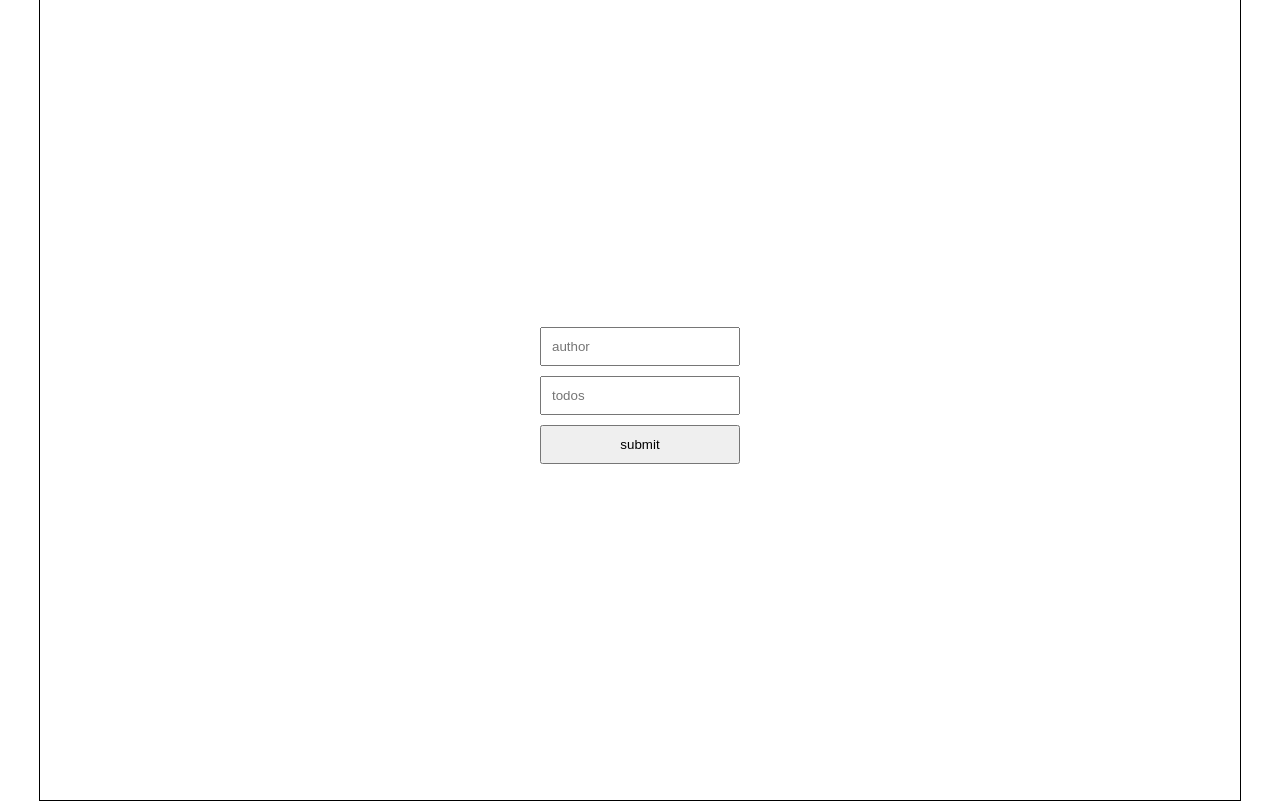
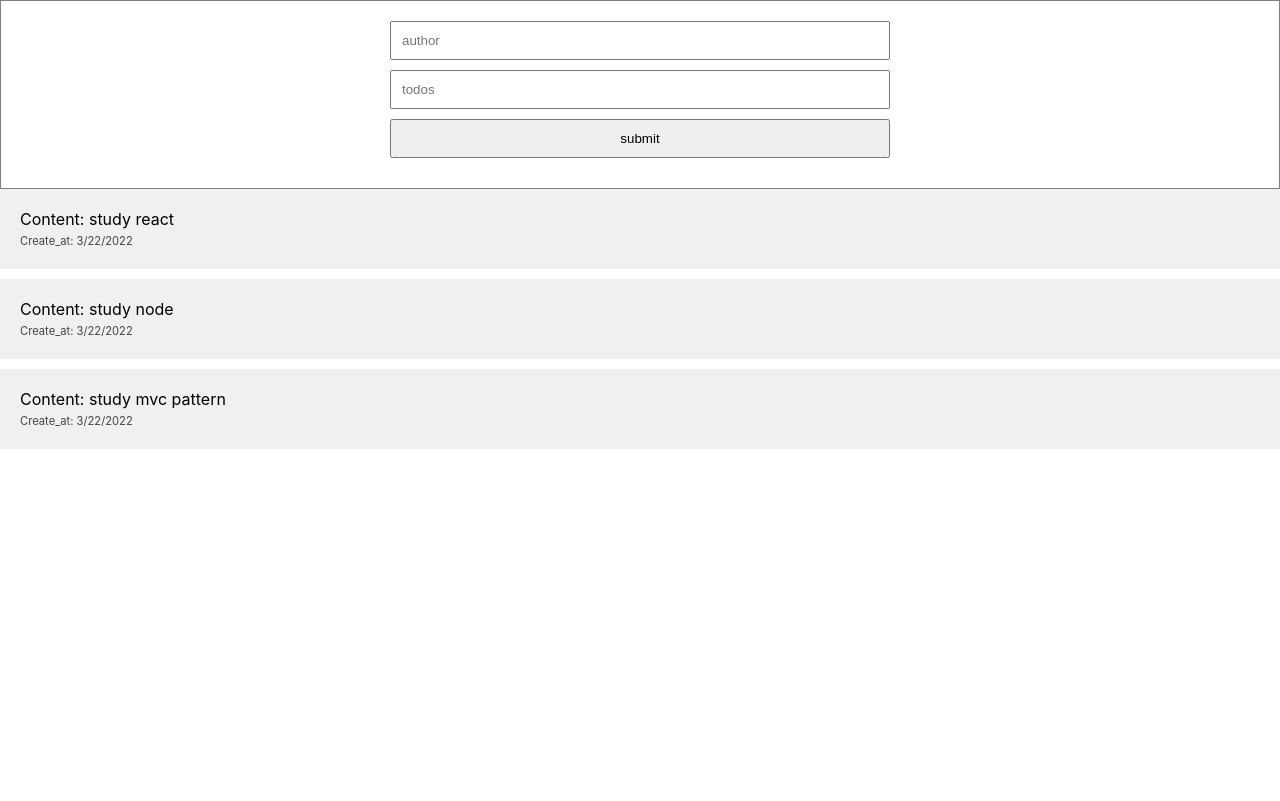
Before and after one commit to GangOn0215/React_Project_Todos, a React (Create React App) app: page / in a window 1280 px wide. Built offline with nearby package versions, Linux system fonts and the light colour scheme.

Commit message:
#3 todos list 임시 구현

```diff
--- a/src/App.css
+++ b/src/App.css
@@ -1,39 +1,40 @@
-body, head {
-  margin: 0;
-  overflow: hidden;
-  width: 100%;
-  height: 100vh;
-  box-sizing: border-box;
-}
-
-#root {
-  display: flex;
-  height: 100%;
-  justify-content: center;
-  align-items: center;
-}
-
-.todos-container {
-  display: flex;
-  width: 1200px;
-  height: 100%;
-  background-color: white;
-  border: 1px solid black;
-  /* justify-content: center; */
-}
-
 .todos-header {
-  display: flex;
-  flex-direction: column;
-  align-items: center;
-  justify-content: center;
-  width: 100%;
+  border: 1px solid gray;
+  text-align: center;
+  padding: 20px;
 }
 
 .todos-header input,
-.todos-header button {
+button {
   box-sizing: border-box;
-  width: 200px;
+  width: 500px;
   padding: 10px;
   margin-bottom: 10px;
 }
+
+.todos-header button {
+  cursor: pointer;
+}
+
+.todos-item {
+  background-color: rgb(240, 240, 240);
+  margin-bottom: 10px;
+  padding: 20px;
+}
+.todos-itemm .info {
+  border-bottom: 1px solid gray;
+  padding-bottom: 10px;
+  margin-bottom: 10px;
+}
+.todos-item .date {
+  color: gray;
+}
+.todos-item .content {
+  font-weight: bold;
+  margin: 30px 0px;
+}
+.todos-item .create-at {
+  font-size: 0.7em;
+  margin-top: 30px;
+  color: #444;
+}
--- a/src/App.js
+++ b/src/App.js
@@ -3,10 +3,30 @@ import TodosHeader from "./Components/TodosHeader";
 import TodosList from "./Components/TodosList";
 
 function App() {
+  const dummyList = [
+    {
+      id: 1,
+      author: "Arannay",
+      content: "study react",
+      create_date: new Date().getTime(),
+    },
+    {
+      id: 2,
+      author: "Buan",
+      content: "study node",
+      create_date: new Date().getTime(),
+    },
+    {
+      id: 3,
+      author: "Mace",
+      content: "study mvc pattern",
+      create_date: new Date().getTime(),
+    },
+  ];
   return (
     <div className="todos-container">
       <TodosHeader />
-      <TodosList />
+      <TodosList todosList={dummyList} />
     </div>
   );
 }
--- a/src/Components/TodosHeader.js
+++ b/src/Components/TodosHeader.js
@@ -36,6 +36,7 @@ const TodosHeader = () => {
         onChange={handleChangeState}
         placeholder="author"
       />
+      <br />
       <input
         ref={inputTodos}
         name="todos"
@@ -43,6 +44,7 @@ const TodosHeader = () => {
         onChange={handleChangeState}
         placeholder="todos"
       />
+      <br />
       <button onClick={handleSubmit}>submit</button>
     </div>
   );
--- /dev/null
+++ b/src/Components/TodosItem.js
@@ -0,0 +1,12 @@
+const TodosItem = ({ author, content, create_date, id }) => {
+  return (
+    <div className="todos-item">
+      <span> Content: {content} </span> <br />
+      <span className="create-at">
+        Create_at: {new Date(create_date).toLocaleDateString()}
+      </span>
+    </div>
+  );
+};
+
+export default TodosItem;
--- a/src/Components/TodosList.js
+++ b/src/Components/TodosList.js
@@ -1,5 +1,14 @@
-const TodosList = () => {
-  return <div className="todos-lists"></div>;
+import TodosItem from "./TodosItem";
+
+const TodosList = ({ todosList }) => {
+  console.log(todosList);
+  return (
+    <div className="todos-lists">
+      {todosList.map((item) => {
+        return <TodosItem key={item.id} {...item} />;
+      })}
+    </div>
+  );
 };
 
 export default TodosList;
```
